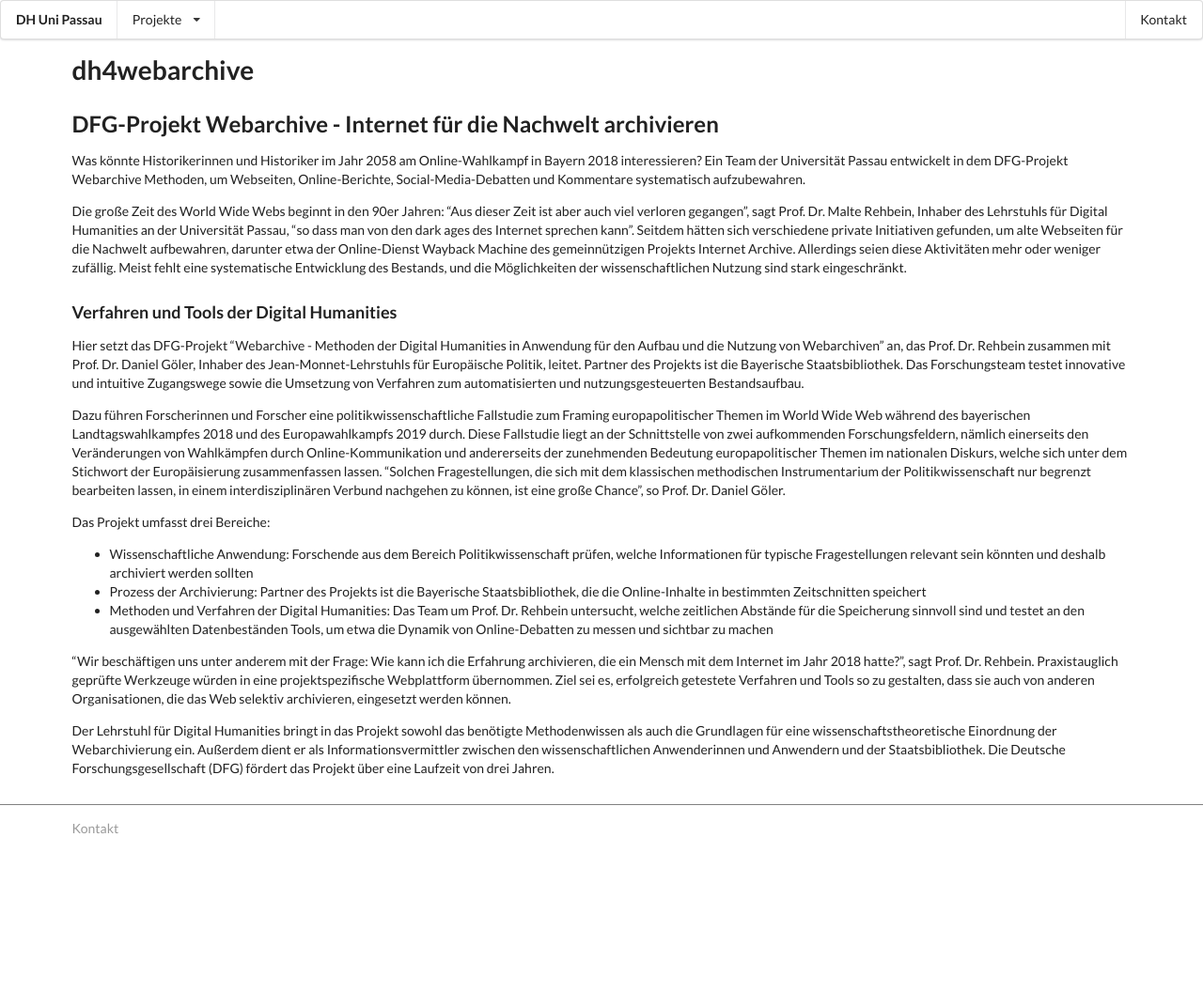
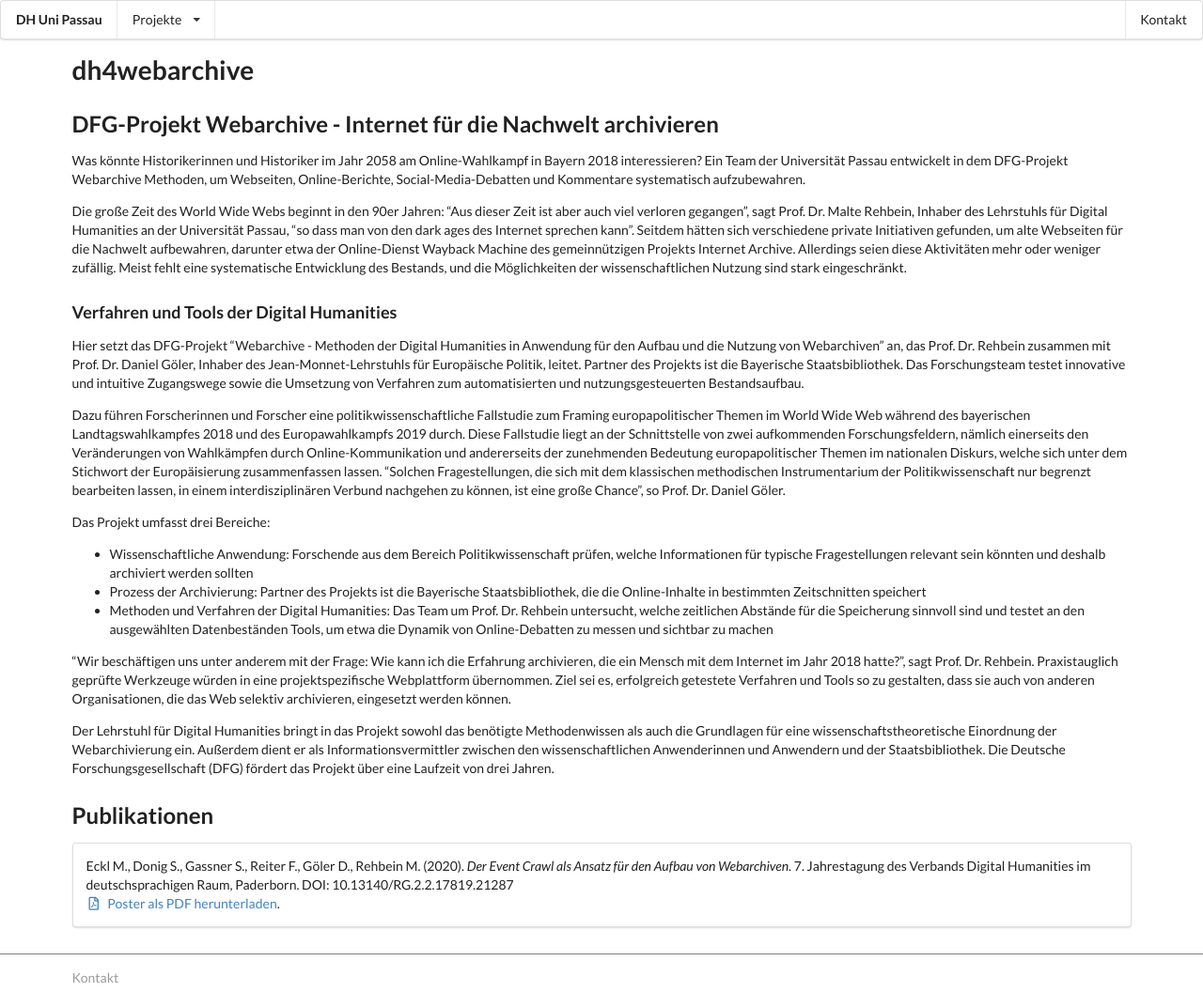
Before and after one commit to dighumup/dighumup.github.io, a Jekyll site: the page built from projects/dh4webarchive/index.md, in a window 1280 px wide. Shown: the whole page at 94% size. Built offline with Jekyll 4.4.1, drawn with Linux system fonts in a browser that asks for light colours; before the commit the page ends 900 px from its top, so only the background shows below that.

Commit message:
Adding poster.

```diff
--- a/projects/dh4webarchive/index.md
+++ b/projects/dh4webarchive/index.md
@@ -26,3 +26,15 @@ Das Projekt umfasst drei Bereiche:
 "Wir beschäftigen uns unter anderem mit der Frage: Wie kann ich die Erfahrung archivieren, die ein Mensch mit dem Internet im Jahr 2018 hatte?", sagt Prof. Dr. Rehbein. Praxistauglich geprüfte Werkzeuge würden in eine projektspezifische Webplattform übernommen. Ziel sei es, erfolgreich getestete Verfahren und Tools so zu gestalten, dass sie auch von anderen Organisationen, die das Web selektiv archivieren, eingesetzt werden können.
 
 Der Lehrstuhl für Digital Humanities bringt in das Projekt sowohl das benötigte Methodenwissen als auch die Grundlagen für eine wissenschaftstheoretische Einordnung der Webarchivierung ein. Außerdem dient er als Informationsvermittler zwischen den wissenschaftlichen Anwenderinnen und Anwendern und der Staatsbibliothek. Die Deutsche Forschungsgesellschaft (DFG) fördert das Projekt über eine Laufzeit von drei Jahren.
+
+## Publikationen
+
+<div class="ui segment">
+    <p>
+        Eckl M., Donig S., Gassner S., Reiter F., Göler D., Rehbein M. (2020).
+        <em>Der Event Crawl als Ansatz für den Aufbau von Webarchiven.</em>
+        7. Jahrestagung des Verbands Digital Humanities im deutschsprachigen Raum, Paderborn. DOI: 10.13140/RG.2.2.17819.21287
+        <br/>
+        <a href="/assets/Poster_DHd_2020_Paderborn_A0.pdf"><i class="file pdf outline icon"></i> Poster als PDF herunterladen</a>.
+    </p>
+</div>
--- a/webarchivierung/index.html
+++ /dev/null
@@ -1,4 +0,0 @@
----
-layout: default
-title: dh4webarchive
----
```
Also changed, not shown: 1 other file.
